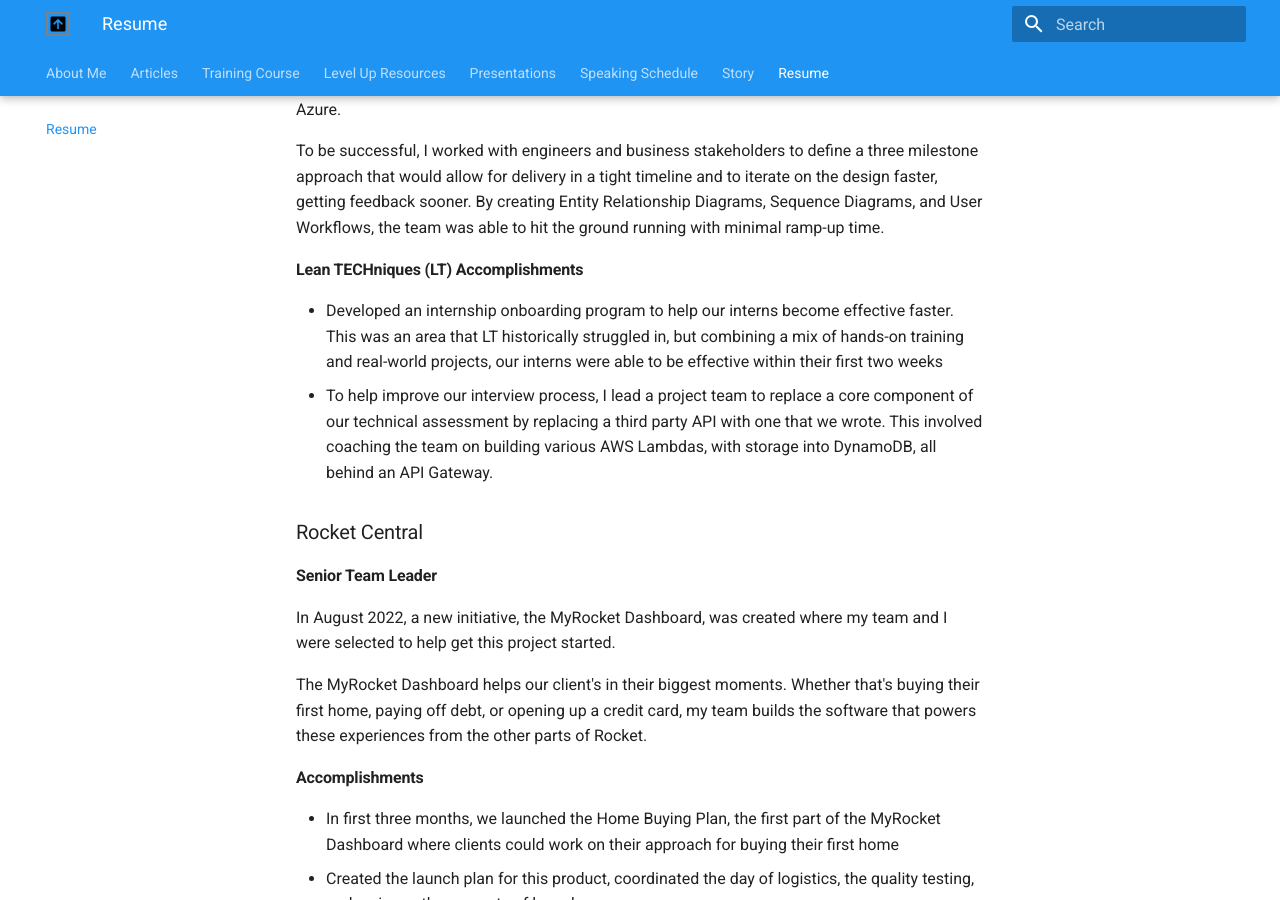
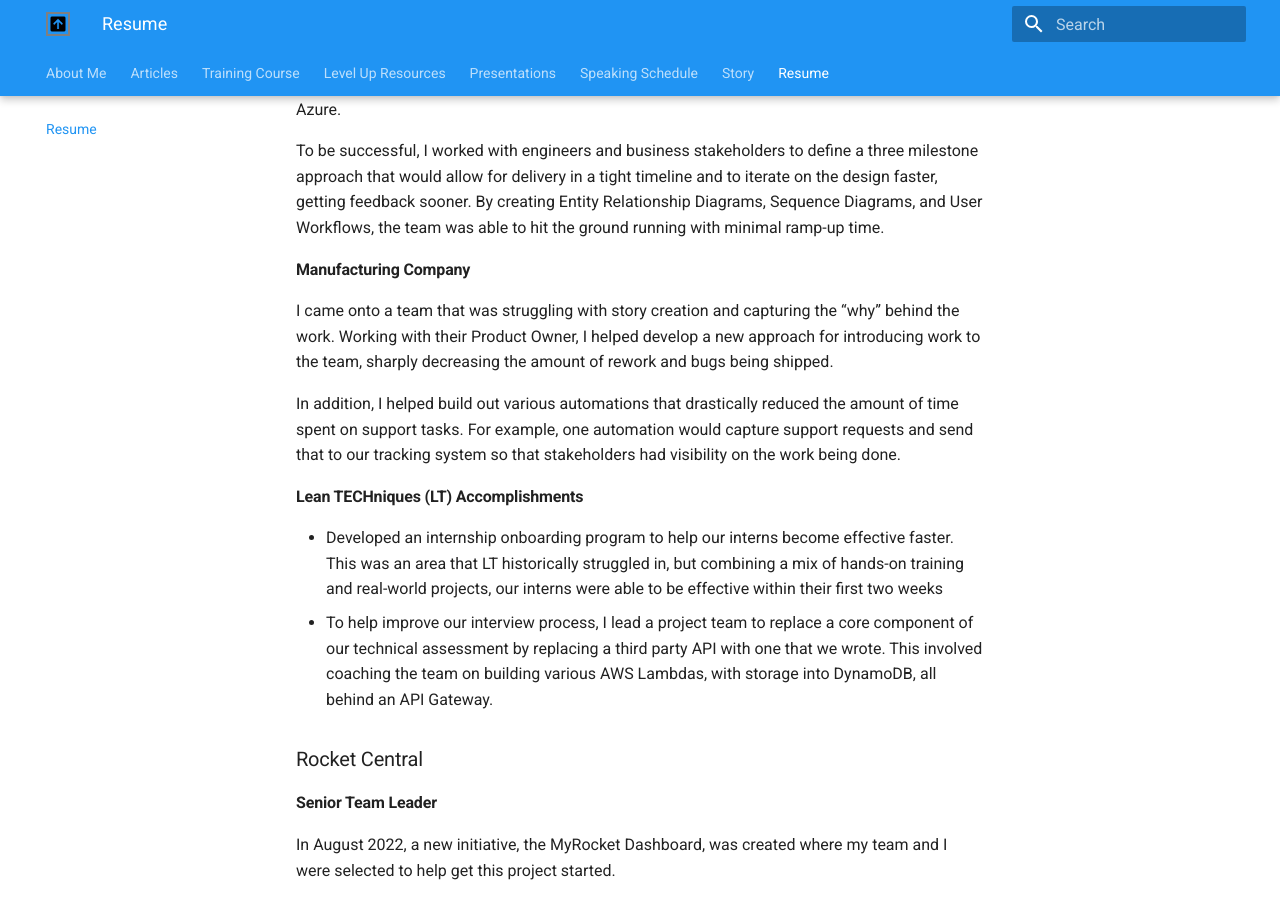
Before and after one commit to cameronpresley/blog, an MkDocs documentation site: the page built from docs/resume.md, in a window 1280 px wide and 900 px high, scrolled down 1549 px. Built offline with MkDocs 1.6.1 and Material for MkDocs 9.7.7, drawn with Linux system fonts in a browser that asks for light colours; plug-ins that fetch from the network failed and are left out; some of the changed lines change nothing that is shown; some of the changed text lies outside the part shown.

Commit message:
Updated resume with certs and experience (#123)

```diff
--- a/docs/resume.md
+++ b/docs/resume.md
@@ -37,6 +37,12 @@
 In order to create a product differentiator, I architected and designed the ability for an admin to send out custom forms to parents and students. This feature was highly requested by their clients and saved an immense amount of manual work (clients would normally send out 1,000 forms at the beginning of the year). This involved designing a system to work with a React front-end, communicating with a .NET Core API, that stores data into Azure SQL DB, all of which in Azure.
 
 To be successful, I worked with engineers and business stakeholders to define a three milestone approach that would allow for delivery in a tight timeline and to iterate on the design faster, getting feedback sooner. By creating Entity Relationship Diagrams, Sequence Diagrams, and User Workflows, the team was able to hit the ground running with minimal ramp-up time.
+
+#### Manufacturing Company
+
+I came onto a team that was struggling with story creation and capturing the “why” behind the work. Working with their Product Owner, I helped develop a new approach for introducing work to the team, sharply decreasing the amount of rework and bugs being shipped.
+
+In addition, I helped build out various automations that drastically reduced the amount of time spent on support tasks. For example, one automation would capture support requests and send that to our tracking system so that stakeholders had visibility on the work being done.
 
 
 #### Lean TECHniques (LT) Accomplishments
@@ -158,6 +164,11 @@
 - [Microsoft Certified: Azure Administrator Associate](https://learn.microsoft.com/en-us/users/cameronpresley-4042/credentials/2cb0f6ef15460e5c?ref=https%3A%2F%2Fwww.linkedin.com%2F)
 - [Microsoft Certified: Azure Developer Associate](https://learn.microsoft.com/en-us/users/cameronpresley-4042/credentials/ec65dd88cb49f4a2?ref=https%3A%2F%2Fwww.linkedin.com%2F)
 - [Microsoft Certified: DevOps Engineer Expert](https://learn.microsoft.com/en-us/users/cameronpresley-4042/credentials/aabf4a1a96bb75e6?ref=https%3A%2F%2Fwww.linkedin.com%2F)
+- [LaunchDarkly Bronze Developer Certification](https://verify.skilljar.com/c/g9t7xpv2gnd8)
+- [LaunchDarkly Silver Developer Certification](https://verify.skilljar.com/c/y6894ikm4x6n)
+- [LaunchDarkly Gold Developer Certification](https://verify.skilljar.com/c/vwnp98d6gebi)
+- [LaunchDarkly Platinum Developer Certification](https://verify.skilljar.com/c/sir2thqwm9bc)
+- [Graph Developer Associate - Apollo GraphQL](https://www.apollographql.com/tutorials/certifications/a77be40c-1085-45c8-895f-464d2dcf4cd6)
 
 ## Education
 
```
